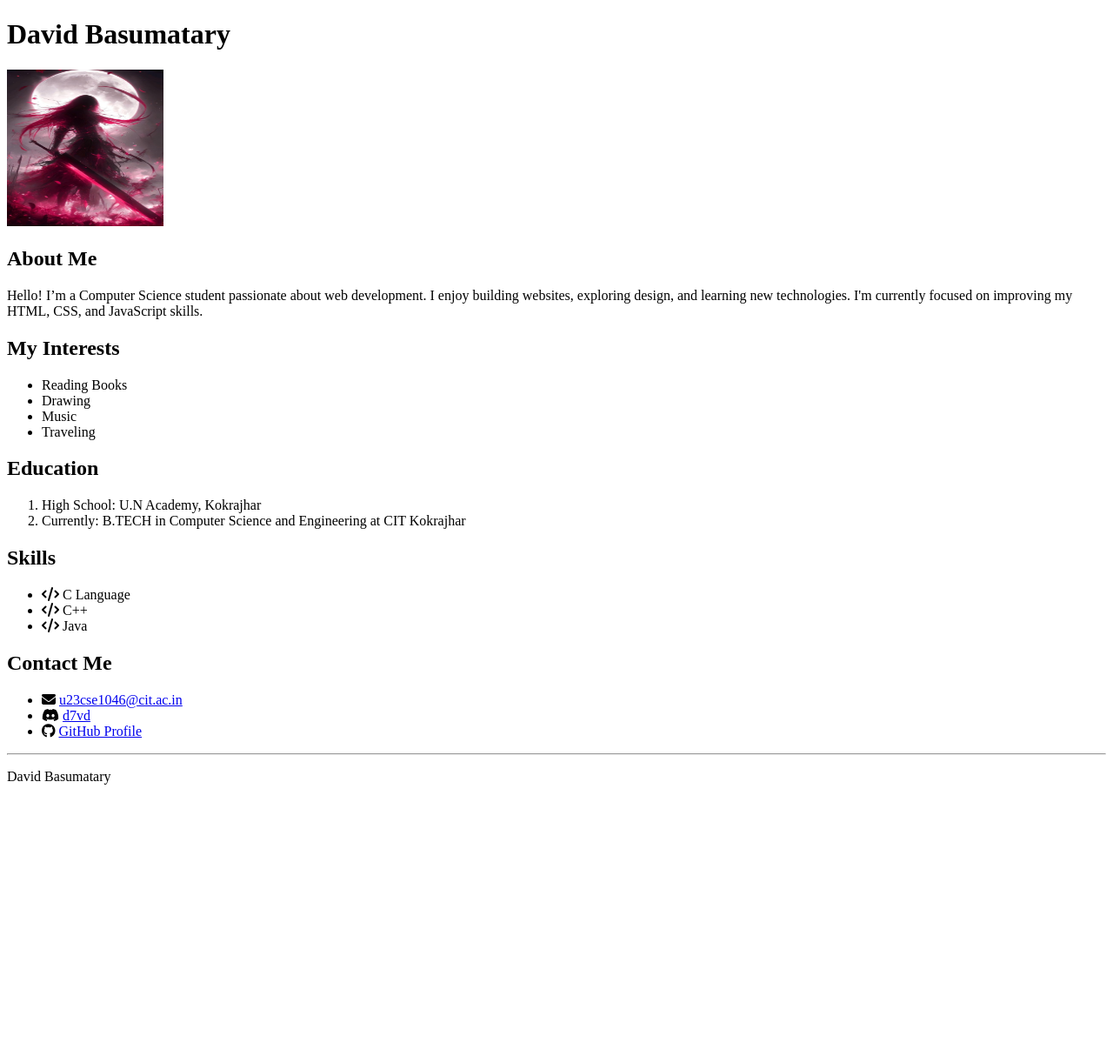
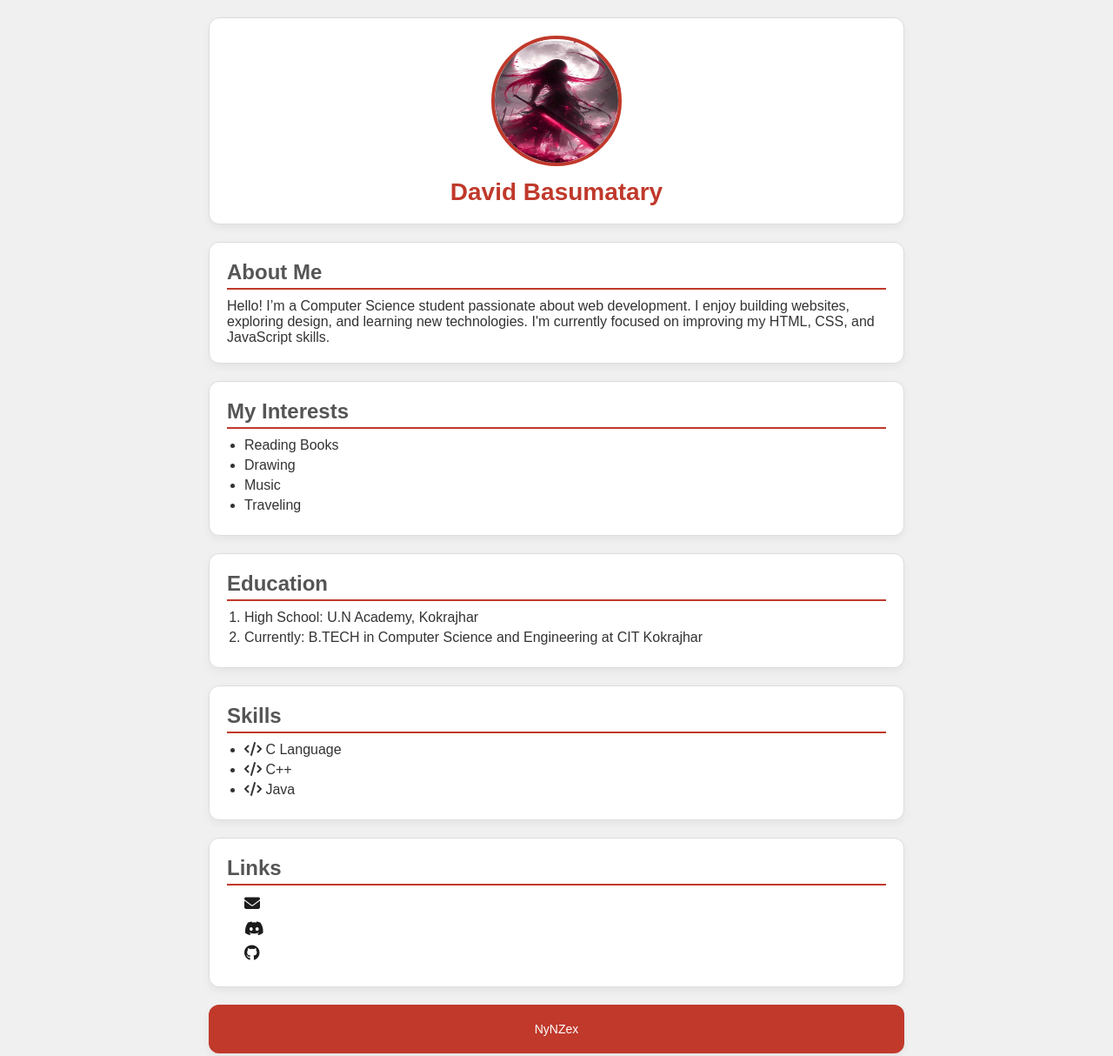
Before and after one commit to Dav-zz/Assignment-1, a plain HTML site: page index.html in a window 1280 px wide. Shown: the whole page at 87% size. Before the commit the page ends 918 px from the top, so only its background shows below. Drawn offline with Linux system fonts and the light colour scheme.

Commit message:
Assignment 1

```diff
--- a/index.html
+++ b/index.html
@@ -4,19 +4,27 @@
   <meta charset="UTF-8">
   <meta name="viewport" content="width=device-width, initial-scale=1.0">
   <title>David Basumatary - Profile</title>
-
-  <!-- Font Awesome for social media icons -->
-  <script src="https://kit.fontawesome.com/a076d05399.js" crossorigin="anonymous"></script>
+  <link rel="stylesheet" href="style.css">
+  <link rel="stylesheet" href="https://cdnjs.cloudflare.com/ajax/libs/font-awesome/6.4.0/css/all.min.css">
 </head>
 <body>
 
+  <div class="container">
+
+    <!-- Header -->
+    <header class="box header">
+      <img src="img/dav.jpg" alt="My Profile Picture">
       <h1>David Basumatary</h1>
+    </header>
 
-  <img src="img/dav.jpg" alt="My Profile Picture" width="180" height="180">
-
+    <!-- About Me -->
+    <section class="box">
       <h2>About Me</h2>
       <p>Hello! I’m a Computer Science student passionate about web development. I enjoy building websites, exploring design, and learning new technologies. I'm currently focused on improving my HTML, CSS, and JavaScript skills.</p>
+    </section>
 
+    <!-- Interests -->
+    <section class="box">
       <h2>My Interests</h2>
       <ul>
         <li>Reading Books</li>
@@ -24,40 +32,55 @@
         <li>Music</li>
         <li>Traveling</li>
       </ul>
+    </section>
 
+    <!-- Education -->
+    <section class="box">
       <h2>Education</h2>
       <ol>
         <li>High School: U.N Academy, Kokrajhar</li>
         <li>Currently: B.TECH in Computer Science and Engineering at CIT Kokrajhar</li>
       </ol>
+    </section>
 
+    <!-- Skills -->
+    <section class="box">
       <h2>Skills</h2>
       <ul>
         <li><i class="fas fa-code"></i> C Language</li>
         <li><i class="fas fa-code"></i> C++</li>
         <li><i class="fas fa-code"></i> Java</li>
       </ul>
+    </section>
 
-  <h2>Contact Me</h2>
+    <!-- Contact -->
+    <section class="box contact">
+      <h2>Links</h2>
       <ul>
         <li>
+          <a href="mailto:u23cse1046@cit.ac.in" target="_blank">
             <i class="fas fa-envelope"></i>
-      <a href='mailto:u23cse1046@cit.ac.in' >u23cse1046@cit.ac.in</a>
+          </a>
         </li>
         <li>
+          <a href="https://discord.com/users/1145599362626502676" target="_blank">
             <i class="fab fa-discord"></i>
-      <a href='https://discord.com/users/1145599362626502676' target="_blank">d7vd</a>
+          </a>
         </li>
         <li>
+          <a href="https://github.com/Dav-zz" target="_blank">
             <i class="fab fa-github"></i>
-      <a href='https://github.com/Dav-zz' target="_blank">GitHub Profile</a>
+          </a>
         </li>
       </ul>
+    </section>
 
-  <hr>
-  <footer>
-    <p>David Basumatary</p>
+    <!-- Footer -->
+    <footer class="box footer">
+      <p>NyNZex</p>
     </footer>
+
+  </div>
 
 </body>
 </html>
--- /dev/null
+++ b/style.css
@@ -0,0 +1,109 @@
+/* Reset */
+* {
+  margin: 0;
+  padding: 0;
+  box-sizing: border-box;
+}
+
+/* Body */
+body {
+  font-family: Arial, sans-serif;
+  background: #f0f0f0; /* light grey */
+  color: #333;
+  display: flex;
+  justify-content: center;
+  padding: 20px;
+}
+
+/* Container */
+.container {
+  max-width: 800px;
+  width: 100%;
+}
+
+/* Box Style */
+.box {
+  background: white;
+  border-radius: 12px;
+  padding: 20px;
+  margin-bottom: 20px;
+  border: 1px solid #ddd;
+  box-shadow: 0 4px 10px rgba(0,0,0,0.05);
+  transition: transform 0.2s ease;
+}
+
+.box:hover {
+  transform: translateY(-4px);
+  box-shadow: 0 6px 14px rgba(0,0,0,0.1);
+}
+
+/* Header */
+.header {
+  text-align: center;
+}
+
+.header img {
+  width: 150px;
+  height: 150px;
+  border-radius: 50%;
+  border: 4px solid #c0392b; /* red border */
+}
+
+.header h1 {
+  margin-top: 10px;
+  font-size: 28px;
+  color: #c0392b; /* red */
+}
+
+/* Headings */
+h2 {
+  margin-bottom: 10px;
+  color: #555; /* grey tone */
+  border-bottom: 2px solid #c0392b;
+  padding-bottom: 4px;
+}
+
+/* Lists */
+ul, ol {
+  margin-left: 20px;
+}
+
+ul li, ol li {
+  margin-bottom: 5px;
+}
+
+/* Contact Links */
+.contact ul {
+  list-style: none;
+  padding: 0;
+}
+
+.contact li {
+  margin-bottom: 10px;
+}
+
+.contact a {
+  text-decoration: none;
+  color: #1d1c1c;
+  font-weight: bold;
+}
+
+.contact a:hover {
+  color: #1e1d1d;
+}
+
+.contact i {
+  margin-right: 8px;
+  font-size: 18px;
+  vertical-align: middle;
+}
+
+/* Footer */
+.footer {
+  text-align: center;
+  font-size: 14px;
+  color: #777;
+  background: #c0392b;
+  color: white;
+  border: none;
+}
```
Lines whose indentation alone changed are shown as unchanged.
